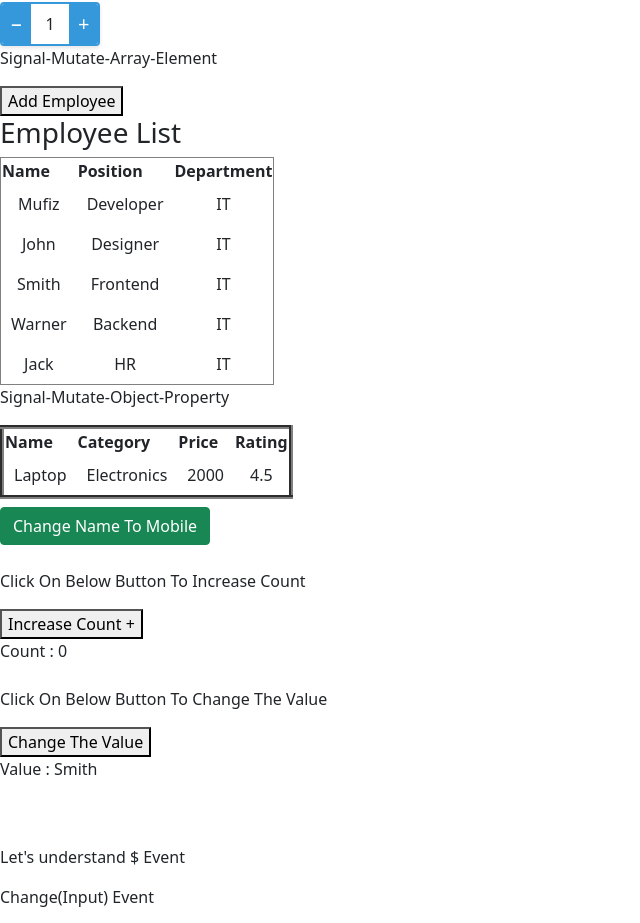
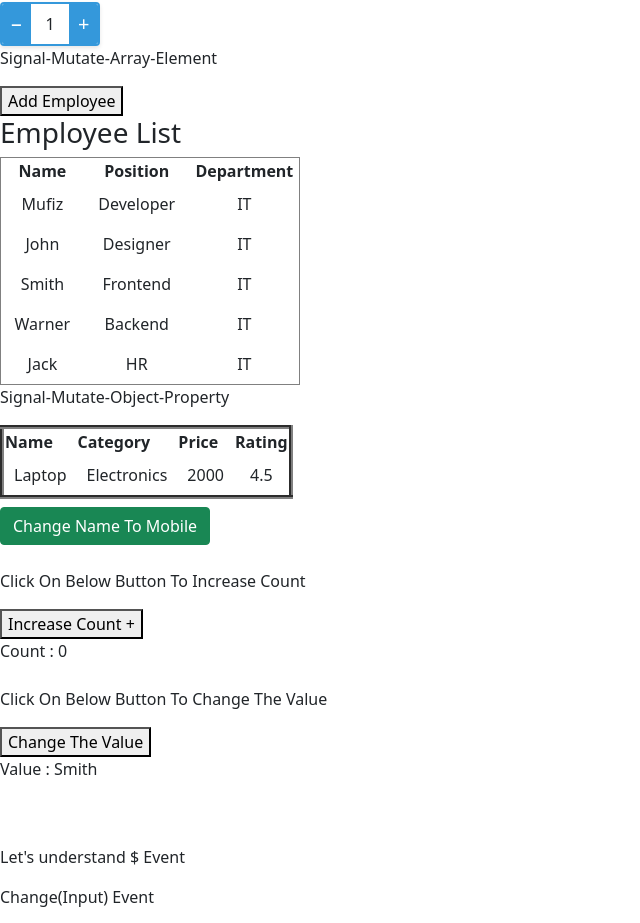
Before and after one commit to MufizVora/my-angular-app, an Angular app: page / in a window 1280 px wide. Shown: the part 1338-2261 px from the top of the page, without its empty margins (0-640 px from the left). Built offline with nearby package versions, Linux system fonts and the light colour scheme; no server answers.

Commit message:
initial-changes

```diff
--- a/src/app/signal/signal.component.html
+++ b/src/app/signal/signal.component.html
@@ -48,8 +48,8 @@
 <!-- Employee List Table -->
 <div *ngIf="employees() && employees().length > 0">
   <h3>Employee List</h3>
-  <table border="1">
-    <thead>
+  <table [width]="width" border="1">
+    <thead style="text-align: center;">
       <tr>
         <th>Name</th>
         <th>Position</th>
--- a/src/app/signal/signal.component.ts
+++ b/src/app/signal/signal.component.ts
@@ -8,6 +8,7 @@ import { FormBuilder, FormGroup, Validators } from '@angular/forms';
 })
 export class SignalComponent {
 
+  width = '300px';
   // writable set signal
   firstName = signal("Mufiz");
   lastName = signal("Vora");
```
